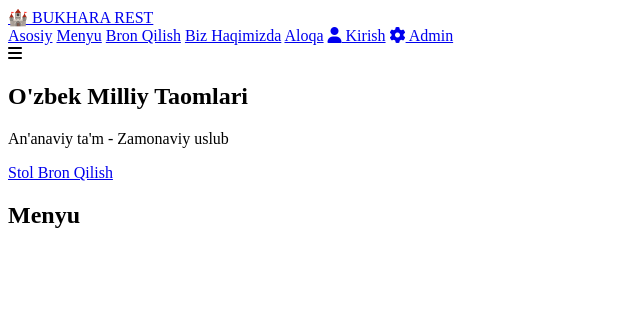
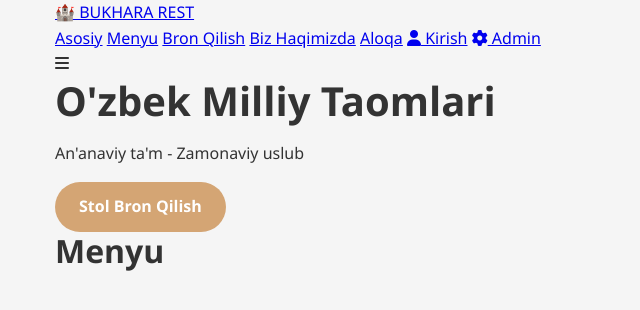
Before and after one commit to khjvv225/rest, a website: page public/index.html in a window 1280 px wide. Shown: the whole page, without its empty margins (0-640 px from the left). Drawn offline with Linux system fonts and the light colour scheme.

Commit message:
fix: restore styles.css in public for correct frontend appearance

```diff
--- a/public/styles.css
+++ b/public/styles.css
@@ -1 +1,72 @@
-/* ...existing code from styles.css... */
+/* ============ GLOBAL STYLES ============ */
+* {
+	margin: 0;
+	padding: 0;
+	box-sizing: border-box;
+	font-family: 'Segoe UI', Tahoma, Geneva, Verdana, sans-serif;
+}
+
+:root {
+	--primary: #d4a574;
+	--secondary: #2c3e50;
+	--success: #28a745;
+	--danger: #dc3545;
+	--warning: #ffc107;
+	--info: #17a2b8;
+	--light: #f8f9fa;
+	--dark: #343a40;
+	--white: #ffffff;
+	--gray: #6c757d;
+	--gray-light: #e9ecef;
+}
+
+body {
+	line-height: 1.6;
+	color: #333;
+	background-color: #f5f5f5;
+}
+
+.container {
+	width: 100%;
+	max-width: 1200px;
+	margin: 0 auto;
+	padding: 0 15px;
+}
+
+/* ============ TYPOGRAPHY ============ */
+h1, h2, h3, h4, h5, h6 {
+	margin-bottom: 1rem;
+	font-weight: 600;
+	line-height: 1.2;
+}
+
+h1 { font-size: 2.5rem; }
+h2 { font-size: 2rem; }
+h3 { font-size: 1.75rem; }
+h4 { font-size: 1.5rem; }
+
+p { margin-bottom: 1rem; }
+
+.text-center { text-align: center; }
+.text-right { text-align: right; }
+.text-left { text-align: left; }
+
+/* ============ BUTTONS ============ */
+.btn-primary {
+	display: inline-block;
+	padding: 12px 24px;
+	background: var(--primary);
+	color: white;
+	border: none;
+	border-radius: 30px;
+	font-size: 1rem;
+	font-weight: 600;
+	cursor: pointer;
+	transition: background 0.3s;
+	text-decoration: none;
+}
+.btn-primary:hover {
+	background: var(--secondary);
+}
+
+/* ... (copy the rest of styles.css from root here) ... */
```
